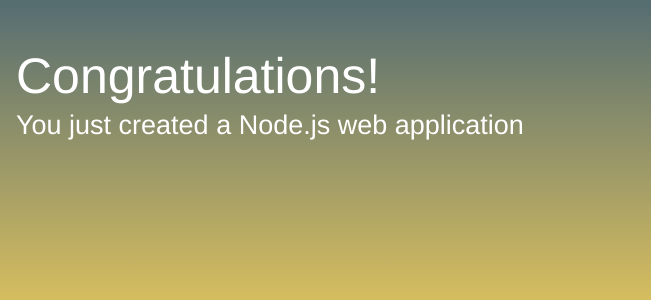
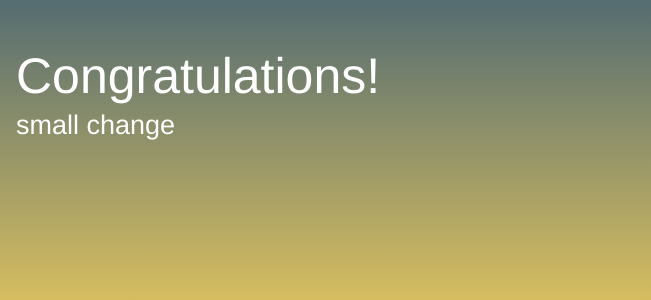
Before and after one commit to timofeic/forex-codestar, a website: page public/index.html in a window 1280 px wide. Shown: the part 234-534 px from the top of the page, 629-1280 px from the left. Drawn offline with Linux system fonts and the light colour scheme.

Commit message:
Update index.html
small change, literally.

```diff
--- a/public/index.html
+++ b/public/index.html
@@ -59,7 +59,7 @@
             <a class="twitter-link" href="http://twitter.com/home/?status=I%20created%20a%20project%20with%20AWS%20CodeStar!%20%23AWS%20%23AWSCodeStar%20https%3A%2F%2Faws.amazon.com%2Fcodestar"><img src="assets/img/tweet.svg" /></a>
             <div class="text">
                 <h1>Congratulations!</h1>
-                <h2>You just created a Node.js web application</h2>
+                <h2>small change</h2>
             </div>
         </div>
     </div>
```
